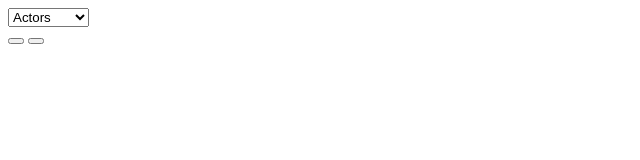
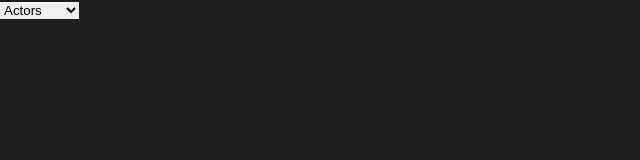
Before and after one commit to majamarijan/slideshow, a plain HTML site: page index.html in a window 1280 px wide. Shown: the whole page, without its empty margins (0-640 px from the left). Drawn offline with Linux system fonts and the light colour scheme.

Commit message:
Update index.html

```diff
--- a/index.html
+++ b/index.html
@@ -3,6 +3,7 @@
   <head>
     <meta charset='utf-8' />
     <meta name='viewport' content='width=device-width, initial-scale=1.0' />
+    <link rel='stylesheet' href='styles.css' />
     <title>Slideshow</title>
   </head>
   <body>
```
